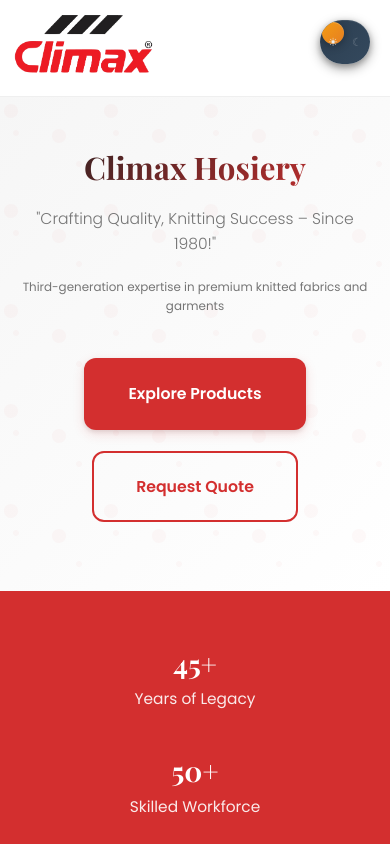
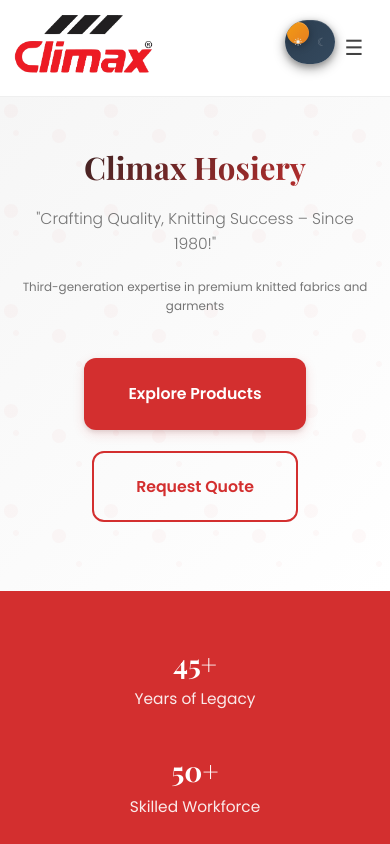
Before and after one commit to aneesworkspace1/climax-hoisr, a website built with Vite: page index.html in a window 390 px wide. Shown: the top 844 px of the page. Built offline with nearby package versions, Linux system fonts and the light colour scheme; files whose address does not match are found by name.

Commit message:
Updated dark-mode.css

```diff
--- a/css/dark-mode.css
+++ b/css/dark-mode.css
@@ -401,7 +401,7 @@
   .dark-mode-toggle {
     position: fixed;
     top: 20px;
-    right: 20px;
+    right: 55px;
     width: 50px;
     height: 26px;
     z-index: 1004;
```
